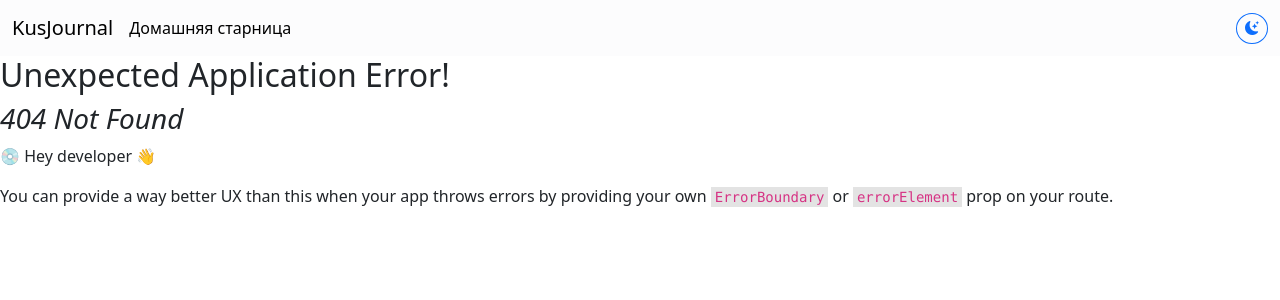
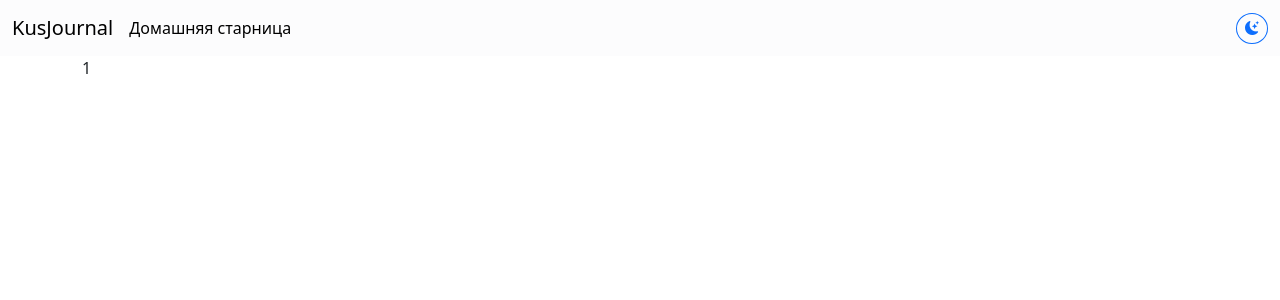
Before and after one commit to Pashs-ba/kus-journal-2, a React (Create React App) app: page /competition/1 in a window 1280 px wide. Before the commit this address had no page. Shown: the top 300 px of the page. Built offline with nearby package versions, Linux system fonts and the light colour scheme; sample sign-in values are in the browser's storage.

Commit message:
make competition page routing

```diff
--- a/src/pages/EmptyPage.tsx
+++ b/src/pages/MainPage.tsx
@@ -3,7 +3,7 @@ import "../style/base.sass"
 import {ColBlock} from "../components/UI/ColBlock";
 import {GetUser} from "../utils";
 
-export function EmptyPage() {
+export function MainPage() {
     const user = GetUser()
     const competition_page = user.role.includes("submitor") ? (
         <SimpleCardLink path={"/competition"} user_name={"Список соревнований"}/>
--- /dev/null
+++ b/src/pages/competition/CompetitionPage.tsx
@@ -0,0 +1,6 @@
+import {useParams} from "react-router";
+
+export function CompetitionPage() {
+    const params = useParams()
+    return (<div className={"container"}>{params.id}</div>)
+}
--- a/src/pages/competition/CompetitionSelect.tsx
+++ b/src/pages/competition/CompetitionSelect.tsx
@@ -18,7 +18,7 @@ export function CompetitionSelect() {
     const CompetitionRender = (competitions: CompetitionUser[]) => {
         let elements = []
         for (let i = 0; i < competitions.length; i++) {
-            elements.push((<SimpleCardLink path={"/"} user_name={competitions[i].competition.name} key={i}/>))
+            elements.push((<SimpleCardLink path={"/competition/"+competitions[i].competition.id} user_name={competitions[i].competition.name} key={i}/>))
         }
         return elements
     }
```
Also changed, not shown: src/components/UI/ColBlock.tsx (+0 -10 lines), src/router/index.tsx (+9 -2 lines).
